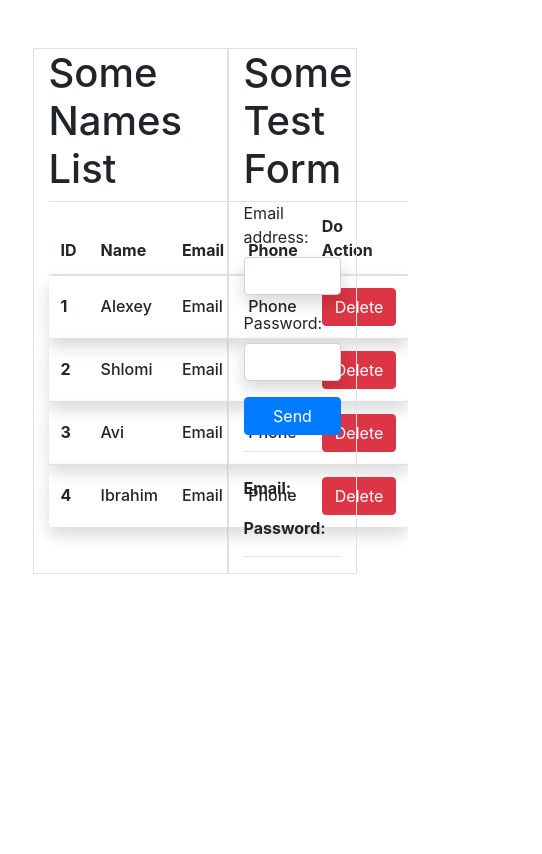
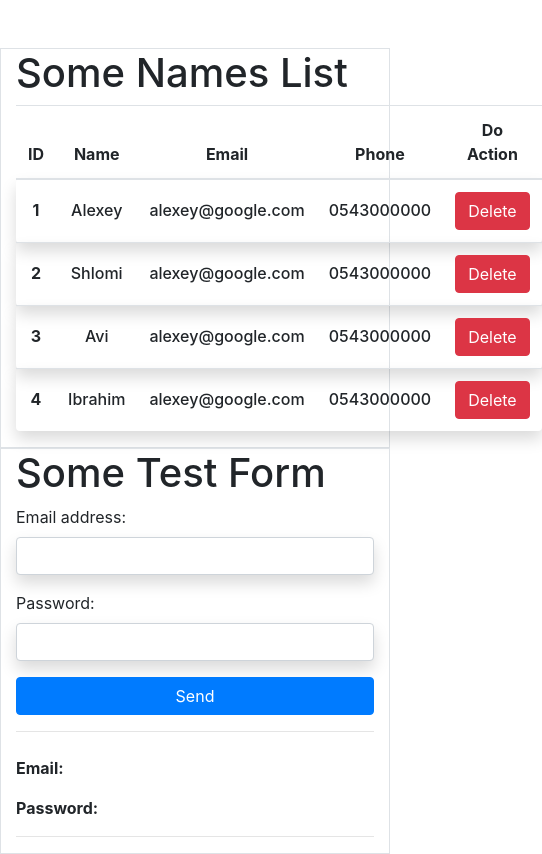
Before and after one commit to alexeystardev/angular_list_and_form_components, an Angular app: page / in a window 390 px wide. Shown: the whole page, 542 px wide, since content can reach past the window. Built offline with nearby package versions, Linux system fonts and the light colour scheme.

Commit message:
add responsive to table

```diff
--- a/src/app/app.component.html
+++ b/src/app/app.component.html
@@ -1,10 +1,10 @@
 <div class="container mt-5">
   <div class="row justify-content-center">
-    <div class="col-6 border">
+    <div class="col-lg-7 col-12 border ">
 		<h1>Some Names List</h1>
       <app-user-list></app-user-list>
     </div>
-    <div class="col-4 border">
+    <div class="col-lg-5 col-12 border">
 		<h1>Some Test Form</h1>
       <app-form></app-form>
     </div>
--- a/src/app/user-list/user-list.component.html
+++ b/src/app/user-list/user-list.component.html
@@ -8,7 +8,7 @@
   </li>
 </ul> -->
 
-<table class="table">
+<table class="table text-center">
   <thead>
     <tr>
       <th scope="col">ID</th>
@@ -20,7 +20,7 @@
   </thead>
   <tbody>
     <tr app-user-list-row class="shadow rounded h6" *ngFor="let name of userNames;let i = index"
-      (onNewDelItem)="deleteItem($event)" [index]="i" [userName]="name">
+      (onNewDelItem)="deleteItem($event)" [index]="i" [userName]="name" [email]="email" [phone]="phone">
     </tr>
   </tbody>
 </table>
--- a/src/app/user-list/user-list.component.ts
+++ b/src/app/user-list/user-list.component.ts
@@ -8,8 +8,8 @@ import { Component, OnInit } from '@angular/core';
 export class UserListComponent implements OnInit {
 
 constructor() { }
-	email=""
-	phone=""
+	email="alexey@google.com"
+	phone="0543000000"
 	userNames = ['Alexey', 'Shlomi', 'Avi', 'Ibrahim'];
   ngOnInit(): void {
   }
```
